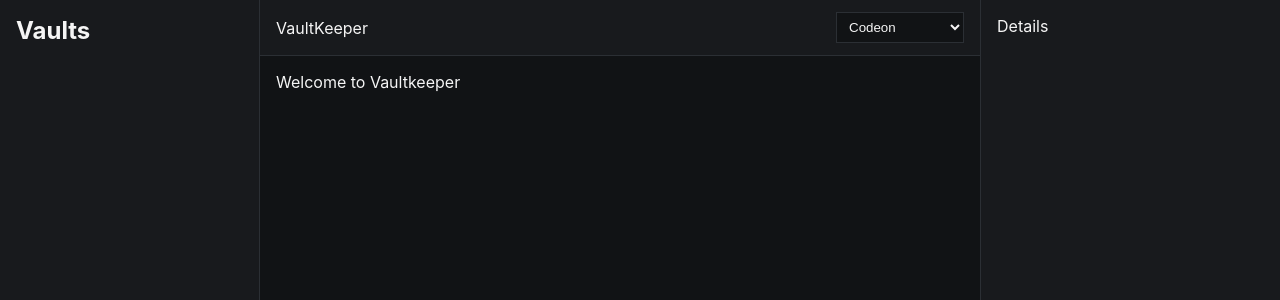
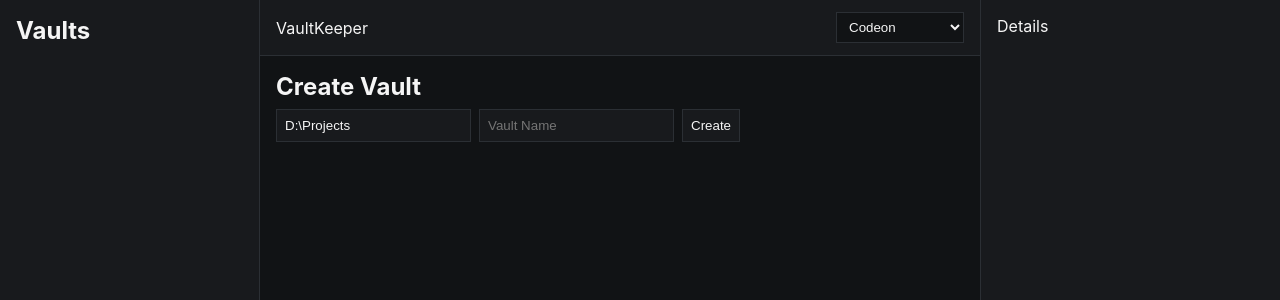
Before and after one commit to LazyBeaver007/vaultkeeper, a React (Vite) app: page / in a window 1280 px wide. Shown: the top 300 px of the page. Built offline with nearby package versions, Linux system fonts and the light colour scheme.

Commit message:
Directory creation with tauri filesystems

```diff
--- /dev/null
+++ b/src/features/vault/CreateVault.tsx
@@ -0,0 +1,43 @@
+import { useState } from "react";
+import { invoke } from "@tauri-apps/api/core";
+
+export function CreateVault() {
+  const [basePath, setBasePath] = useState("D:\\Projects");
+  const [vaultName, setVaultName] = useState("");
+  const [status, setStatus] = useState("");
+
+  async function handleCreate() {
+    try {
+      const result = await invoke<string>("create_vault", {
+        basePath,
+        vaultName,
+      });
+
+      setStatus(`Created: ${result}`);
+    } catch (error) {
+      setStatus(String(error));
+    }
+  }
+
+  return (
+    <div>
+      <h2>Create Vault</h2>
+
+      <input
+        placeholder="Base Path"
+        value={basePath}
+        onChange={(e) => setBasePath(e.target.value)}
+      />
+
+      <input
+        placeholder="Vault Name"
+        value={vaultName}
+        onChange={(e) => setVaultName(e.target.value)}
+      />
+
+      <button onClick={handleCreate}>Create</button>
+
+      <p>{status}</p>
+    </div>
+  );
+}
--- a/src/layouts/AppShell.tsx
+++ b/src/layouts/AppShell.tsx
@@ -1,5 +1,6 @@
 import { themes } from "../app/themes";
 import { useThemeStore } from "../stores/themeStore";
+import { CreateVault } from "../features/vault/CreateVault";
 
 export function AppShell() {
   const { activeTheme, setTheme } = useThemeStore();
@@ -27,8 +28,10 @@ export function AppShell() {
         </header>
 
         <section className="workspace">
-          Welcome to Vaultkeeper
+          <CreateVault/>
         </section>
+
+
       </main>
 
       <aside className="details-panel">Details</aside>
--- a/src/styles/globals.css
+++ b/src/styles/globals.css
@@ -92,3 +92,16 @@ select {
   border: 1px solid var(--border);
   padding: 0.35rem 0.5rem;
 }
+
+input, button {
+  padding: 0.5rem;
+  margin-right: 0.5rem;
+  margin-top: 0.5rem;
+  background: var(--panel);
+  color: var(--text);
+  border: 1px solid var(--border);
+}
+
+button {
+  cursor: pointer;
+}
```
Also changed, not shown: 1 other file (tests, documents, lock files or other folders).
